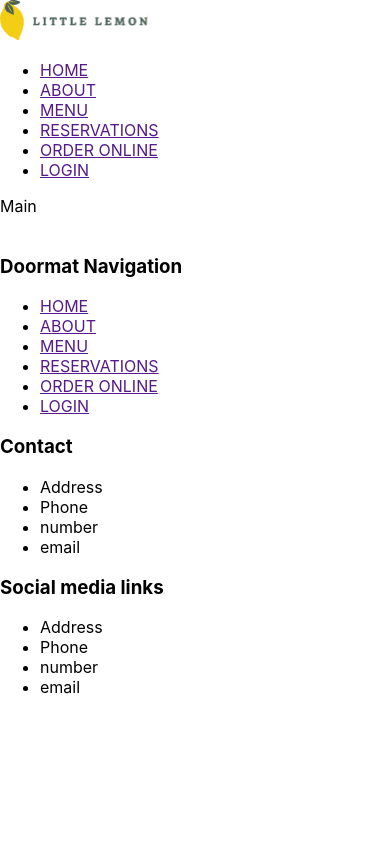
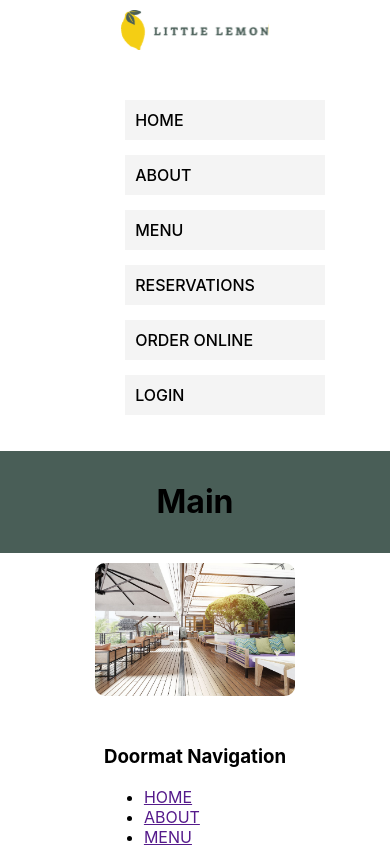
Before and after one commit to alan911001/Little-lemon, a React (Create React App) app: page / in a window 390 px wide. Shown: the top 847 px of the page. Built offline with nearby package versions, Linux system fonts and the light colour scheme.

Commit message:
Configuracion de CSS con flexbox inicial

```diff
--- a/src/App.css
+++ b/src/App.css
@@ -1,38 +1,57 @@
-.App {
-  text-align: center;
+.container {
+  display: flex;
+  justify-content: center;
+  gap: 30px;
+  padding: 10px 20px;
 }
 
-.App-logo {
-  height: 40vmin;
-  pointer-events: none;
+main {
+  background-color: #495e57;
 }
 
-@media (prefers-reduced-motion: no-preference) {
-  .App-logo {
-    animation: App-logo-spin infinite 20s linear;
+/* NAV */
+.nav-items {
+  display: flex;
+  gap: 30px;
+  list-style: none;
+}
+
+.nav-items li a {
+  text-decoration: none;
+  color: black;
+  font-weight: 500;
+}
+
+/* 📱 RESPONSIVE */
+@media (max-width: 768px) {
+  .container {
+    flex-direction: column; /* logo arriba, nav abajo */
+    align-items: center;
+  }
+
+  .nav-items {
+    flex-direction: column; /* menú vertical */
+    width: 100%;
+    gap: 15px;
+    margin-top: 10px;
+  }
+
+  .nav-items li {
+    width: 100%;
+  }
+
+  .nav-items li a {
+    display: block;
+    width: 100%;
+    padding: 10px;
+    background: #f4f4f4;
   }
 }
 
-.App-header {
-  background-color: #282c34;
-  min-height: 100vh;
+.img_footer {
   display: flex;
-  flex-direction: column;
-  align-items: center;
   justify-content: center;
-  font-size: calc(10px + 2vmin);
-  color: white;
+  width: 200px;
+  height: auto;
+  border-radius: 10px;
 }
-
-.App-link {
-  color: #61dafb;
-}
-
-@keyframes App-logo-spin {
-  from {
-    transform: rotate(0deg);
-  }
-  to {
-    transform: rotate(360deg);
-  }
-}
--- a/src/components/Footer.jsx
+++ b/src/components/Footer.jsx
@@ -1,12 +1,14 @@
+import { ItemsNav } from "./ItemsNav";
 import { Nav } from "./Nav";
+import image_footer from "../assets/restaurant.jpg";
 
 export const Footer = () => {
   return (
-    <footer>
-      <img />
+    <footer className="container">
+      <img src={image_footer} className="img_footer" />
       <div>
         <h3>Doormat Navigation</h3>
-        <Nav />
+        <ItemsNav />
       </div>
       <div>
         <h3>Contact</h3>
--- a/src/components/Header.jsx
+++ b/src/components/Header.jsx
@@ -3,7 +3,7 @@ import logo from "../assets/Logo .svg";
 
 export const Header = () => {
   return (
-    <header>
+    <header className="container">
       <img src={logo} alt="little lemon logo" />
       <Nav />
     </header>
--- /dev/null
+++ b/src/components/ItemsNav.jsx
@@ -0,0 +1,24 @@
+export const ItemsNav = ({ classText }) => {
+  return (
+    <ul className={classText}>
+      <li>
+        <a href="">HOME</a>
+      </li>
+      <li>
+        <a href="">ABOUT</a>
+      </li>
+      <li>
+        <a href="">MENU</a>
+      </li>
+      <li>
+        <a href="">RESERVATIONS</a>
+      </li>
+      <li>
+        <a href="">ORDER ONLINE</a>
+      </li>
+      <li>
+        <a href="">LOGIN</a>
+      </li>
+    </ul>
+  );
+};
--- a/src/components/Main.jsx
+++ b/src/components/Main.jsx
@@ -1,3 +1,7 @@
 export const Main = () => {
-  return <div>Main</div>;
+  return (
+    <main className="container">
+      <h1>Main</h1>
+    </main>
+  );
 };
--- a/src/components/Nav.jsx
+++ b/src/components/Nav.jsx
@@ -1,26 +1,9 @@
+import { ItemsNav } from "./ItemsNav";
+
 export const Nav = () => {
   return (
-    <nav>
-      <ul>
-        <li>
-          <a href="">HOME</a>
-        </li>
-        <li>
-          <a href="">ABOUT</a>
-        </li>
-        <li>
-          <a href="">MENU</a>
-        </li>
-        <li>
-          <a href="">RESERVATIONS</a>
-        </li>
-        <li>
-          <a href="">ORDER ONLINE</a>
-        </li>
-        <li>
-          <a href="">LOGIN</a>
-        </li>
-      </ul>
+    <nav className="container">
+      <ItemsNav classText={"nav-items"} />
     </nav>
   );
 };
```
Also changed, not shown: src/assets/restaurant.jpg (added).
